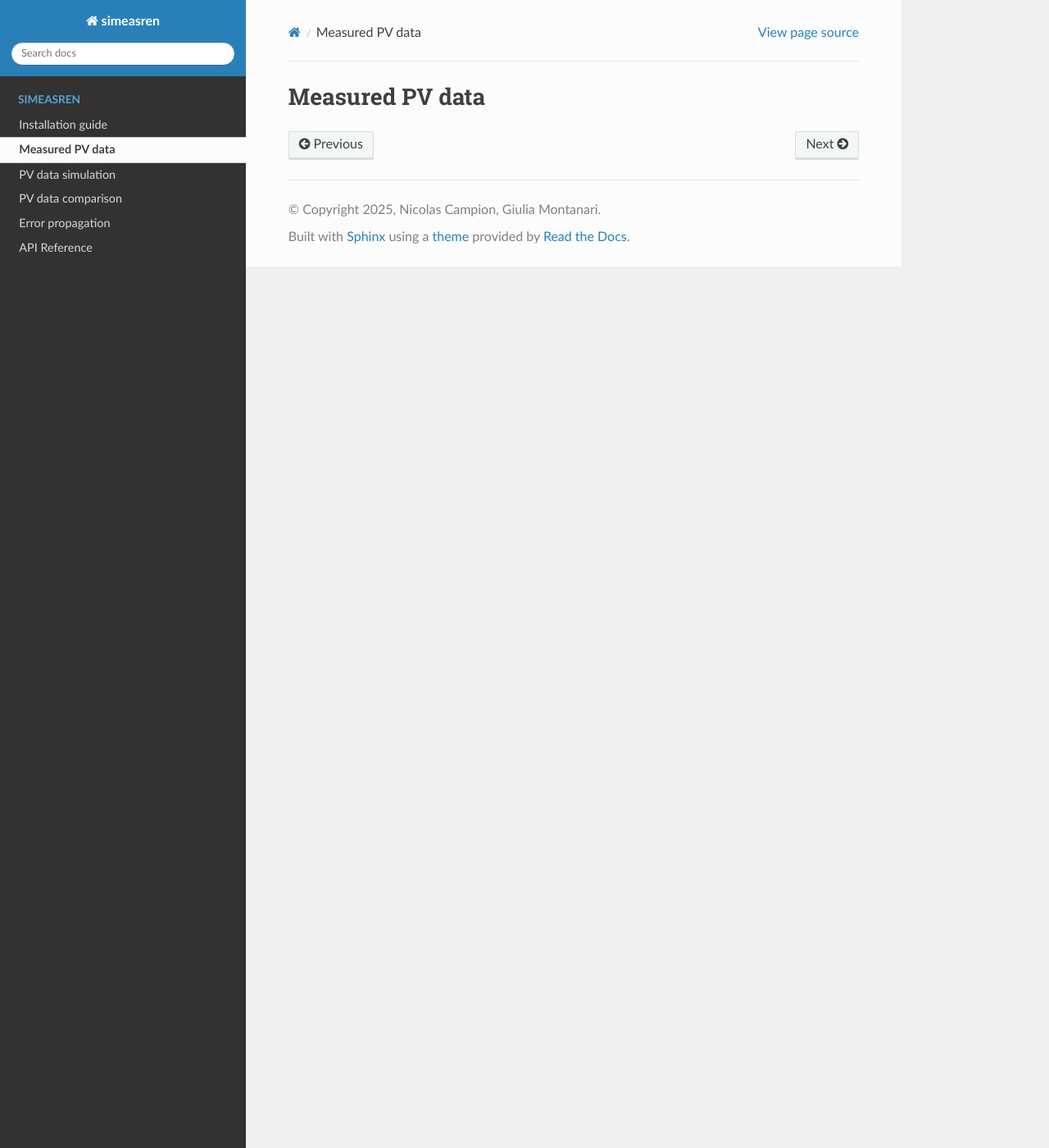
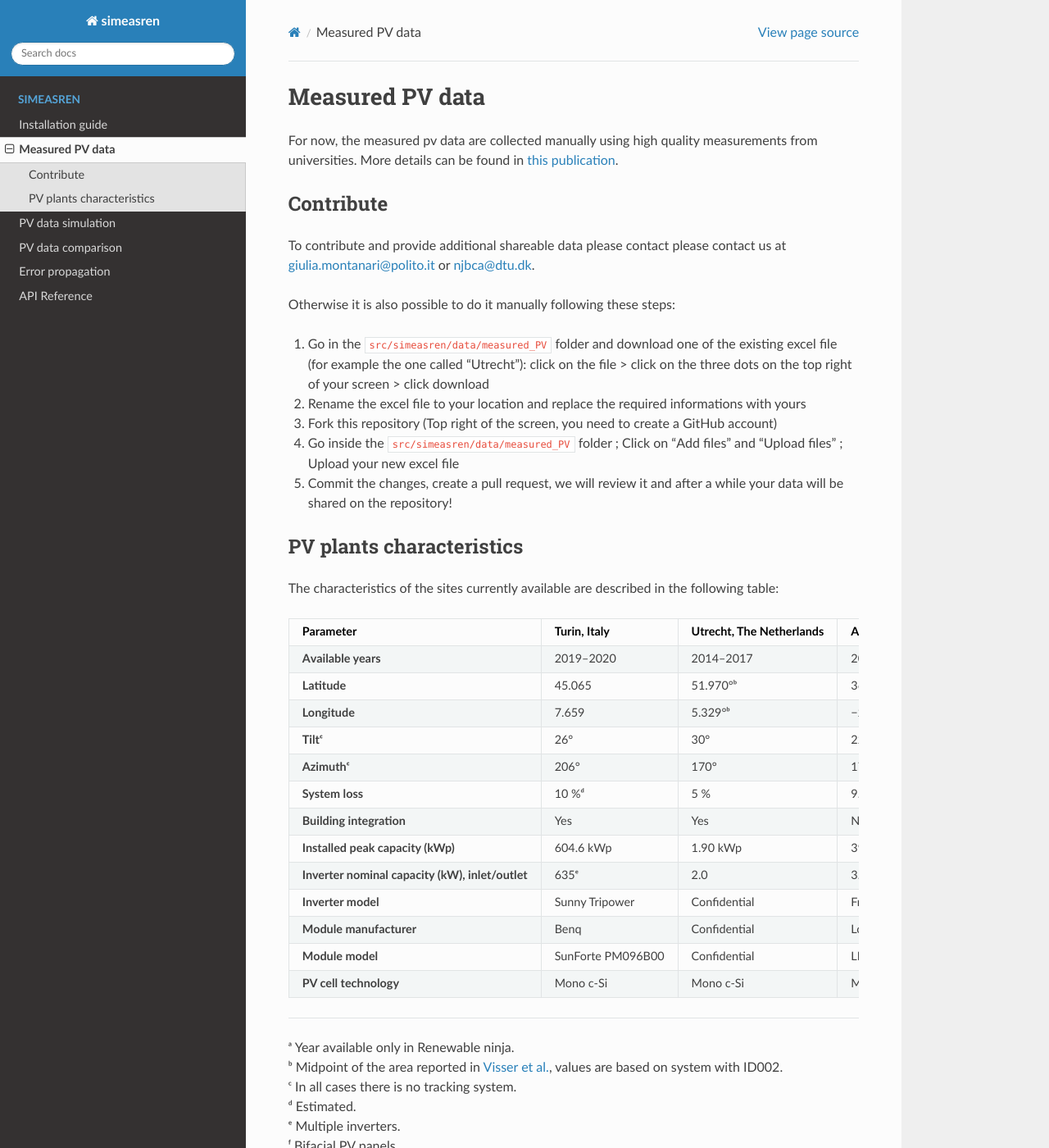
Before and after one commit to giumonros/Measured-vs-simulated-PV, a Sphinx documentation site: the page built from docs/source/pv_measured.md, in a window 1280 px wide and 1400 px high. Shown: the whole window at 82% size. Built offline with Sphinx 7.4.7 and the Read the Docs theme 3.1.0, drawn with Linux system fonts in a browser that asks for light colours; some of the changed text lies outside the part shown.

Commit message:
Add extra doc

```diff
--- a/docs/source/pv_measured.md
+++ b/docs/source/pv_measured.md
@@ -1 +1,49 @@
 # Measured PV data
+
+For now, the measured pv data are collected manually using high quality measurements from universities. More details can be found in [this publication](https://www.sciencedirect.com/science/article/pii/S1364032124007706).
+
+## Contribute
+To contribute and provide additional shareable data please contact please contact us at [giulia.montanari@polito.it](mailto:giulia.montanari@polito.it) or [njbca@dtu.dk](mailto:njbca@dtu.dk).
+
+Otherwise it is also possible to do it manually following these steps:
+
+1. Go in the ``src/simeasren/data/measured_PV`` folder and download one of the existing excel file (for example the one called "Utrecht"): click on the file > click on the three dots on the top right of your screen > click download
+
+2. Rename the excel file to your location and replace the required informations with yours
+
+3. Fork this repository (Top right of the screen, you need to create a GitHub account)
+
+4. Go inside the ``src/simeasren/data/measured_PV`` folder ; Click on "Add files" and "Upload files" ; Upload your new excel file
+
+5. Commit the changes, create a pull request, we will review it and after a while your data will be shared on the repository!
+
+
+## PV plants characteristics
+The characteristics of the sites currently available are described in the following table:
+
+| Parameter | Turin, Italy | Utrecht, The Netherlands | Almería, Spain |
+|------------|---------------|---------------------------|----------------|
+| **Available years** | 2019–2020 | 2014–2017 | 2023ᵃ |
+| **Latitude** | 45.065 | 51.970°ᵇ | 36.931 |
+| **Longitude** | 7.659 | 5.329°ᵇ | −2.472 |
+| **Tiltᶜ** | 26° | 30° | 22° |
+| **Azimuthᶜ** | 206° | 170° | 178° |
+| **System loss** | 10 %ᵈ | 5 % | 9.75 % |
+| **Building integration** | Yes | Yes | No |
+| **Installed peak capacity (kWp)** | 604.6 kWp | 1.90 kWp | 3992 kWp |
+| **Inverter nominal capacity (kW), inlet/outlet** | 635ᵉ | 2.0 | 3.8 MVA/3.67 MVA |
+| **Inverter model** | Sunny Tripower | Confidential | Freesun FS3670KH000015 |
+| **Module manufacturer** | Benq | Confidential | Longi |
+| **Module model** | SunForte PM096B00 | Confidential | LR4-72HBD-440M |
+| **PV cell technology** | Mono c-Si | Mono c-Si | Mono c-Siᶠ |
+
+---
+
+ᵃ Year available only in Renewable ninja.
+ᵇ Midpoint of the area reported in [Visser et al.](https://pubs.aip.org/aip/jrse/article/14/4/043501/2848635), values are based on system with ID002.
+ᶜ In all cases there is no tracking system.
+ᵈ Estimated.
+ᵉ Multiple inverters.
+ᶠ Bifacial PV panels.
+
+The normalized hourly timeseries and high resolution data for some specific days are stored in an excel format in this [folder](https://github.com/giumonros/Measured-vs-simulated-PV/tree/main/src/simeasren/data/measured_PV)
```
Also changed, not shown: docs/source/pv_analysis.md (+6 -0 lines).
